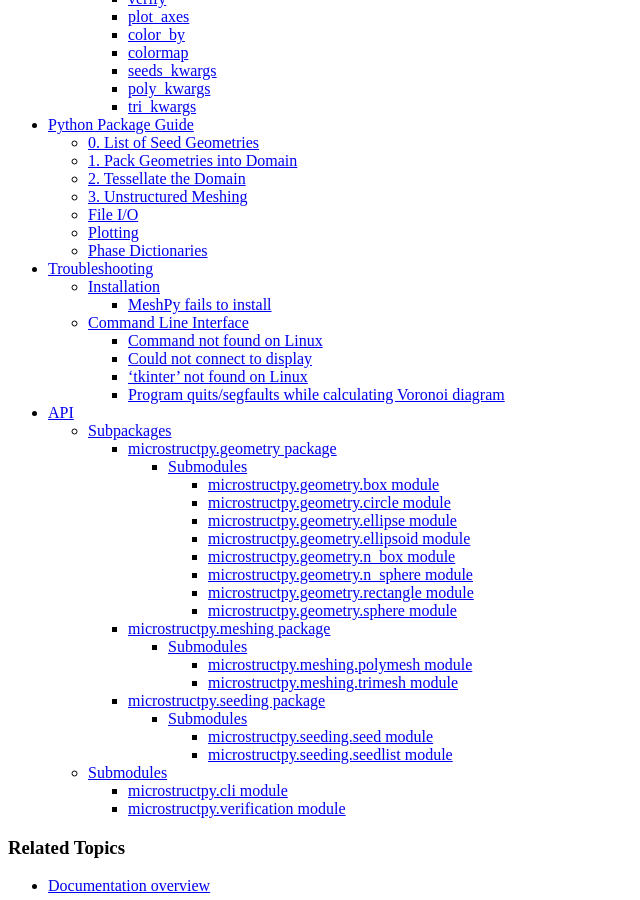
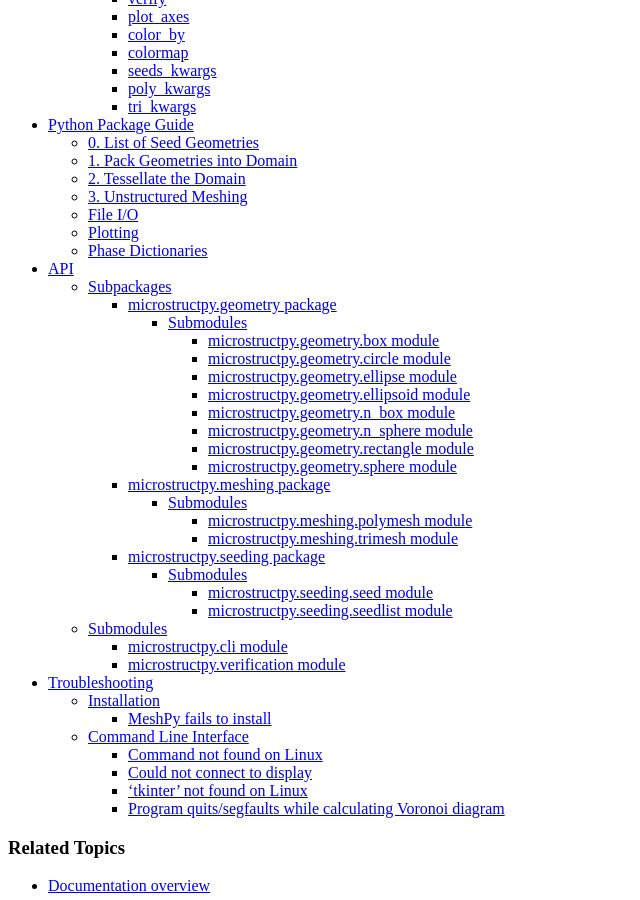
Before and after one commit to kip-hart/MicroStructPy, a Sphinx documentation site: the page built from docs/source/contents.rst, in a window 1280 px wide and 900 px high, scrolled down 3299 px. Shown: the whole window, without its empty margins (0-640 px from the left). Built offline with Sphinx 7.4.7, drawn with Linux system fonts in a browser that asks for light colours.

```diff
--- a/docs/source/contents.rst
+++ b/docs/source/contents.rst
@@ -10,5 +10,5 @@ MicroStructPy Contents
    examples
    cli
    package_guide
+   API <microstructpy>
    troubleshooting
-   API <microstructpy>
--- a/docs/source/index.rst
+++ b/docs/source/index.rst
@@ -23,8 +23,8 @@ Contents
    examples
    cli
    package_guide
+   API <microstructpy>
    troubleshooting
-   API <microstructpy>
 
 .. LINKS
 
```
